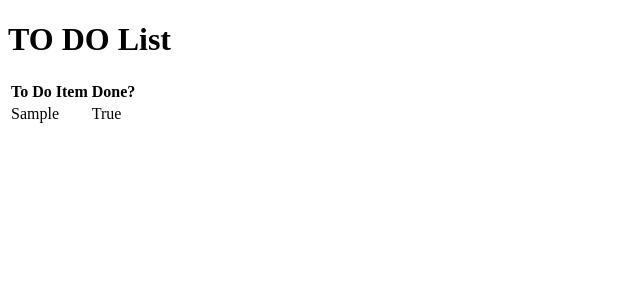
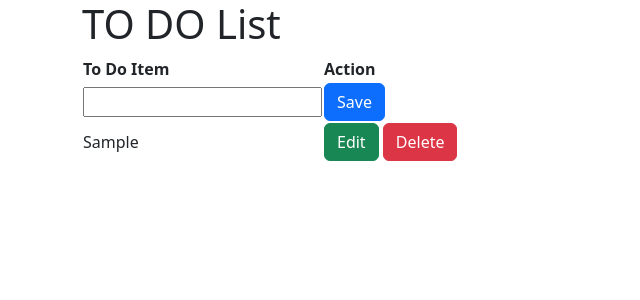
Before and after one commit to amitmodi06/Django_ToDo_WebApp, a Django app: page / in a window 1280 px wide. Shown: the top 300 px of the page, without its empty margins (0-640 px from the left). Run offline with Django 4.2, Linux system fonts and the light colour scheme; tables that the repository leaves empty hold one stand-in row (values such as "Sample post").

Commit message:
Added the CRUD operation to create, read, update and delete the todo items

```diff
--- /dev/null
+++ b/mytodo/forms.py
@@ -0,0 +1,8 @@
+from django import forms
+from .models import Todo_Task
+
+
+class TodoForm(forms.ModelForm):
+    class Meta:
+        model = Todo_Task
+        fields = ['task']
--- a/mytodo/templates/base_generic.html
+++ b/mytodo/templates/base_generic.html
@@ -6,9 +6,14 @@
     {% endblock %}
     <meta charset="utf-8" />
     <meta name="viewport" content="width=device-width, initial-scale=1" />
+    <link href="https://cdn.jsdelivr.net/npm/bootstrap@5.3.2/dist/css/bootstrap.min.css" rel="stylesheet" integrity="sha384-T3c6CoIi6uLrA9TneNEoa7RxnatzjcDSCmG1MXxSR1GAsXEV/Dwwykc2MPK8M2HN" crossorigin="anonymous">
   </head>
 
   <body>
+    <div class="container">
     {% block content %}{% endblock content %}
+    <script src="https://cdn.jsdelivr.net/npm/bootstrap@5.3.2/dist/js/bootstrap.bundle.min.js" integrity="sha384-C6RzsynM9kWDrMNeT87bh95OGNyZPhcTNXj1NW7RuBCsyN/o0jlpcV8Qyq46cDfL" crossorigin="anonymous"></script>
+
+    </div>
   </body>
 </html>
--- /dev/null
+++ b/mytodo/templates/save.html
@@ -0,0 +1,4 @@
+{% for field in form %}
+    <td>{{ field }}</td>
+{% endfor %}
+<td><button class="btn btn-primary" name="save" value={{ item.id }}>Save</button></td>
--- a/mytodo/templates/todo.html
+++ b/mytodo/templates/todo.html
@@ -2,16 +2,31 @@
 
 {% block content %}
     <h1>TO DO List</h1>
-    <table>
+    <form method="post" action="{% url "displayToDo" %}">
+        {% csrf_token %}
+        <table >
             <tr>
                 <th>To Do Item</th>
-            <th>Done?</th>
+                <th>Action</th>
             </tr>
+            {% if not form.instance.id %}
+                <tr>
+                    {% include "save.html" %}
+                </tr>
+            {% endif %}
             {% for item in task_list %}
                 <tr>
+                    {% if form.instance.id == item.id %}
+                        {% include "save.html" %}
+                    {% else %}
                     <td>{{ item.task }}</td>
-                <td>{{ item.is_done }}</td>
+                    <td>
+                        <button formnovalidate class="btn btn-success" name="edit" value={{ item.id }}>Edit</button>
+                        <button formnovalidate class="btn btn-danger" name="delete" value={{ item.id }}>Delete</button>
+                    </td>
+                    {% endif %}
                 </tr>
             {% endfor %}
         </table>
+    </form>
 {% endblock content %}
--- a/mytodo/urls.py
+++ b/mytodo/urls.py
@@ -2,5 +2,5 @@ from django.urls import path
 from . import views
 
 urlpatterns = [
-    path("", views.sayHello, name="hello")
+    path("", views.displayToDo, name="displayToDo")
 ]
--- a/mytodo/views.py
+++ b/mytodo/views.py
@@ -1,8 +1,31 @@
 from django.shortcuts import render, HttpResponse
 from .models import Todo_Task
+from .forms import TodoForm
 
 # Create your views here.
-def sayHello(request):
+def displayToDo(request):
     task_list = Todo_Task.objects.all()
-    context = {"task_list": task_list}
+    form = TodoForm()
+    if request.method == "POST":
+        if 'save' in request.POST:
+            pk = request.POST.get('save')
+            if not pk:
+                form = TodoForm(request.POST)
+            else:
+                task = Todo_Task.objects.get(id=pk)
+                form = TodoForm(request.POST, instance=task)
+            form.save()
+            form = TodoForm()
+        elif 'delete' in request.POST:
+            pk = request.POST.get('delete')
+            task = Todo_Task.objects.get(id=pk)
+            task.delete()
+        elif 'edit' in request.POST:
+            pk = request.POST.get('edit')
+            task = Todo_Task.objects.get(id=pk)
+            form = TodoForm(instance=task)
+    context = {
+        "task_list": task_list,
+        "form": form
+        }
     return render(request, "todo.html", context)
```
Lines whose indentation alone changed are shown as unchanged.
